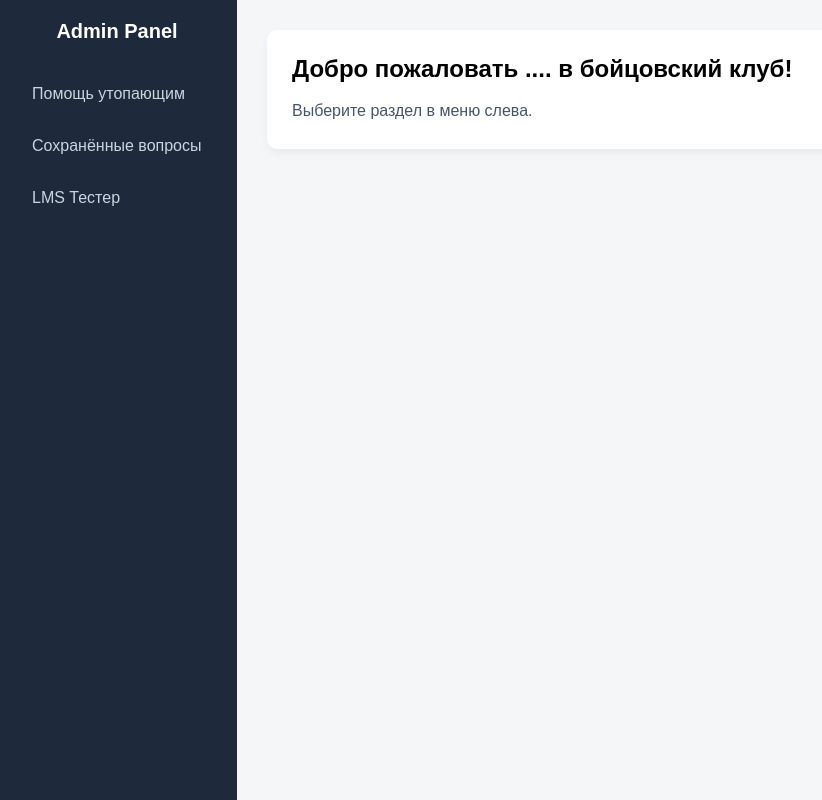
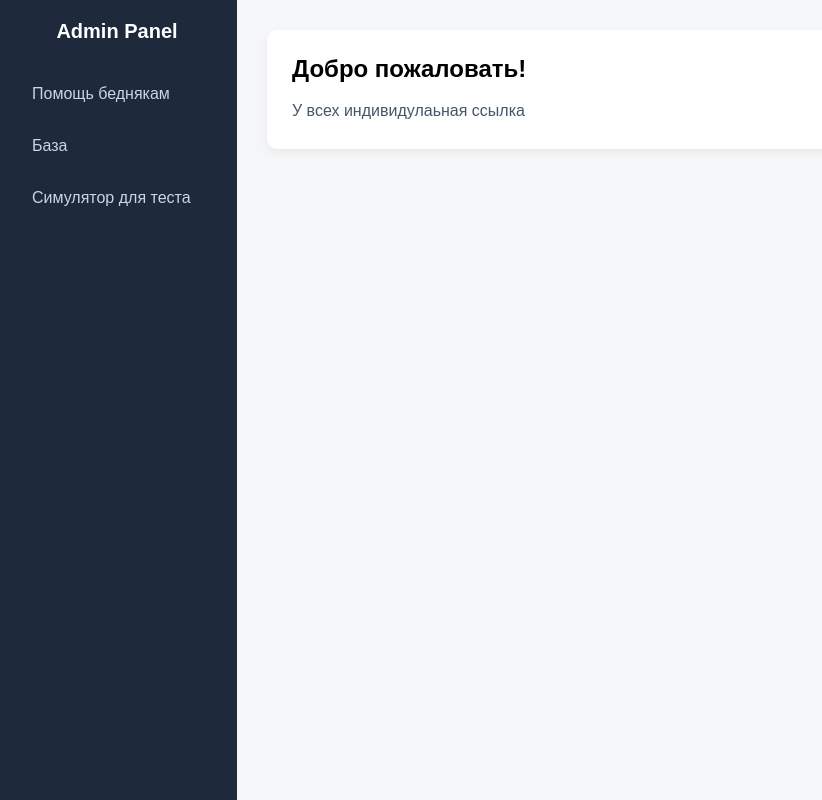
Before and after one commit to Anonim3209/Anonim3209, a website: page public/admin-panel.html in a window 1280 px wide. Shown: the whole page, without its empty margins (3-825 px from the left). Drawn offline with Linux system fonts and the light colour scheme.

Commit message:
Update admin panel links and welcome message

```diff
--- a/public/admin-panel.html
+++ b/public/admin-panel.html
@@ -92,16 +92,16 @@
       <aside class="sidebar">
         <h2>Admin Panel</h2>
         <nav class="menu">
-          <a id="answer-link" href="">Помощь утопающим</a>
-          <a id="saved-questions" href="#saved">Сохранённые вопросы</a>
-          <a id="lms-tester" href="">LMS Тестер</a>
+          <a id="answer-link" href="">Помощь беднякам</a>
+          <a id="saved-questions" href="#saved">База</a>
+          <a id="lms-tester" href="">Симулятор для теста</a>
         </nav>
       </aside>
 
       <main class="content">
         <section class="page default">
-          <h1>Добро пожаловать .... в бойцовский клуб!</h1>
-          <p>Выберите раздел в меню слева.</p>
+          <h1>Добро пожаловать!</h1>
+          <p>У всех индивидулаьная ссылка</p>
         </section>
       </main>
     </div>
```
